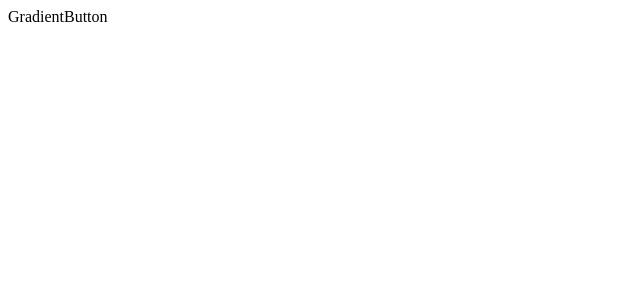
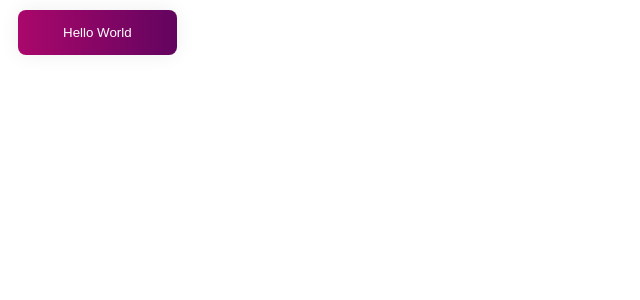
Before and after one commit to emre-cil/react-custom-gradient-button, a React (Vite) app: page / in a window 1280 px wide. Shown: the top 300 px of the page, without its empty margins (0-640 px from the left). Built offline with nearby package versions, Linux system fonts and the light colour scheme.

Commit message:
button created

```diff
--- a/src/GradientButton.jsx
+++ b/src/GradientButton.jsx
@@ -1,7 +1,28 @@
 import React from 'react';
-
-const GradientButton = () => {
-  return <div>GradientButton</div>;
+import classes from './GradientButton.module.css';
+const GradientButton = ({
+  children,
+  className,
+  color = 'white',
+  start = '#aa076b',
+  middle = '#61045f',
+  end = '#aa076b',
+  borderRadius = '0.5rem',
+  ...props
+}) => {
+  return (
+    <button
+      style={{
+        color: color,
+        backgroundImage: `linear-gradient(to right, ${start} 0%, ${middle} 51%, ${end} 100%)`,
+        borderRadius: borderRadius,
+      }}
+      className={`${classes.gradientButton} ${className}`}
+      {...props}
+    >
+      {children}
+    </button>
+  );
 };
 
 export default GradientButton;
--- /dev/null
+++ b/src/GradientButton.module.css
@@ -0,0 +1,23 @@
+.gradientButton {
+  margin: 10px;
+  padding: 15px 45px;
+  text-align: center;
+  transition: 0.5s;
+  background-size: 200% auto;
+  box-shadow: 0 0 20px #eee;
+  display: block;
+  outline: none;
+  border: none;
+  cursor: pointer;
+}
+
+.gradientButton:hover {
+  background-position: right center; /* change the direction of the change here */
+  color: #fff;
+  text-decoration: none;
+}
+
+.gradientButton:active {
+  background-position: center;
+  opacity: 0.9;
+}
--- a/src/main.jsx
+++ b/src/main.jsx
@@ -4,6 +4,6 @@ import GradientButton from './GradientButton';
 
 ReactDOM.createRoot(document.getElementById('root')).render(
   <React.StrictMode>
-    <GradientButton />
+    <GradientButton>Hello World</GradientButton>
   </React.StrictMode>
 );
```
